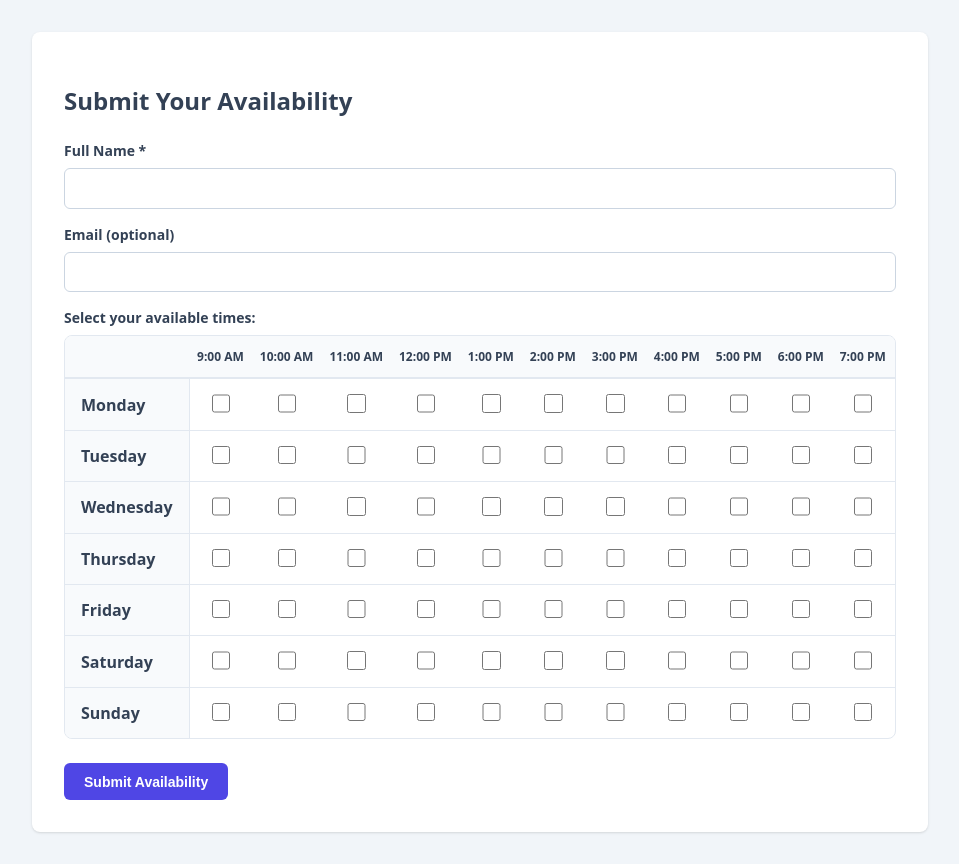
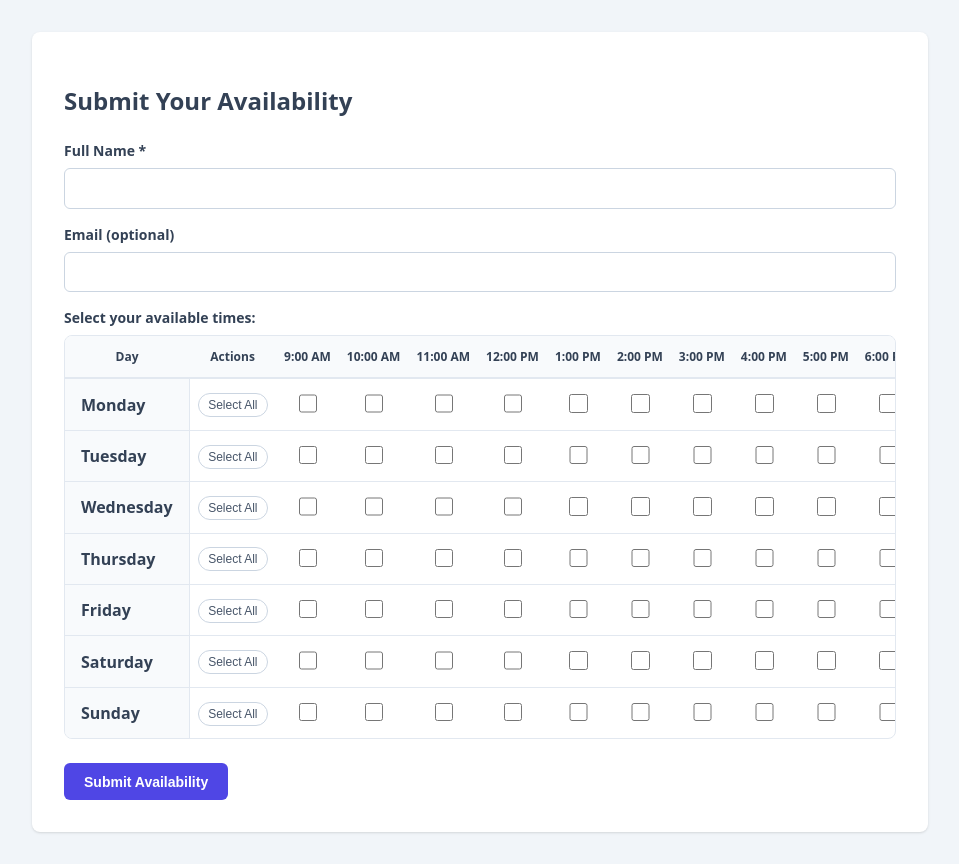
Before and after one commit to mattkoziol/meeting-scheduler, a React (Create React App) app in the folder frontend/: page /availability in a window 1280 px wide. Shown: the whole page, without its empty margins (160-1119 px from the left). Built offline with nearby package versions, Linux system fonts and the light colour scheme; no server answers.

Commit message:
Feat: Add 'Select All' button for each day

```diff
--- a/frontend/src/index.css
+++ b/frontend/src/index.css
@@ -136,6 +136,22 @@ body {
   border-right: 1px solid #e2e8f0;
 }
 
+.day-action-button {
+  background: none;
+  border: 1px solid #cbd5e1; /* slate-300 */
+  color: #475569; /* slate-600 */
+  padding: 0.25rem 0.6rem;
+  font-size: 0.75rem;
+  border-radius: 9999px;
+  cursor: pointer;
+  white-space: nowrap;
+}
+
+.day-action-button:hover {
+  background-color: #f1f5f9; /* slate-100 */
+  border-color: #94a3b8; /* slate-400 */
+}
+
 .availability-table input[type="checkbox"] {
   width: 1.15rem;
   height: 1.15rem;
--- a/frontend/src/pages/AvailabilityForm.js
+++ b/frontend/src/pages/AvailabilityForm.js
@@ -20,6 +20,20 @@ export default function AvailabilityForm({ onSubmitted }) {
   const handleCheck = (day, hour) => {
     const key = `${day}_${hour.toString().padStart(2, '0')}`;
     setSelected(prev => ({ ...prev, [key]: !prev[key] }));
+  };
+
+  const handleSelectAllForDay = (day) => {
+    const newSelected = { ...selected };
+    const allForDaySelected = hours.every(hour =>
+      !!newSelected[`${day}_${hour.toString().padStart(2, '0')}`]
+    );
+
+    hours.forEach(hour => {
+      const key = `${day}_${hour.toString().padStart(2, '0')}`;
+      newSelected[key] = !allForDaySelected;
+    });
+
+    setSelected(newSelected);
   };
 
   const handleSubmit = async e => {
@@ -79,16 +93,28 @@ export default function AvailabilityForm({ onSubmitted }) {
             <table className="availability-table">
               <thead>
                 <tr>
-                  <th></th>
+                  <th>Day</th>
+                  <th>Actions</th>
                   {hours.map(hour => (
                     <th key={hour}>{formatHour(hour)}</th>
                   ))}
                 </tr>
               </thead>
               <tbody>
-                {days.map(day => (
+                {days.map(day => {
+                  const allForDaySelected = hours.every(hour => !!selected[`${day}_${hour.toString().padStart(2, '0')}`]);
+                  return (
                     <tr key={day}>
                       <td>{day}</td>
+                      <td>
+                        <button
+                          type="button"
+                          className="day-action-button"
+                          onClick={() => handleSelectAllForDay(day)}
+                        >
+                          {allForDaySelected ? 'Deselect' : 'Select All'}
+                        </button>
+                      </td>
                       {hours.map(hour => {
                         const key = `${day}_${hour.toString().padStart(2, '0')}`;
                         return (
@@ -102,7 +128,8 @@ export default function AvailabilityForm({ onSubmitted }) {
                         );
                       })}
                     </tr>
-                ))}
+                  );
+                })}
               </tbody>
             </table>
           </div>
```
Lines whose indentation alone changed are shown as unchanged.
